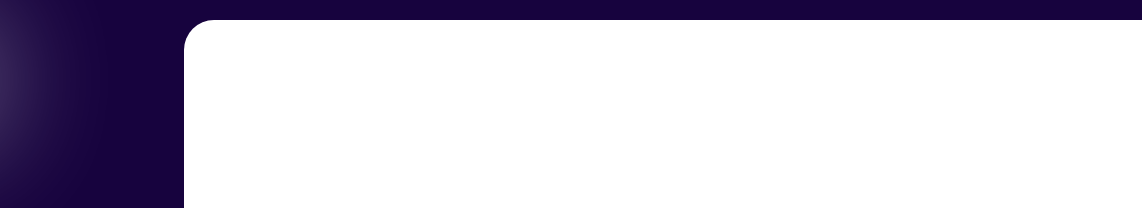
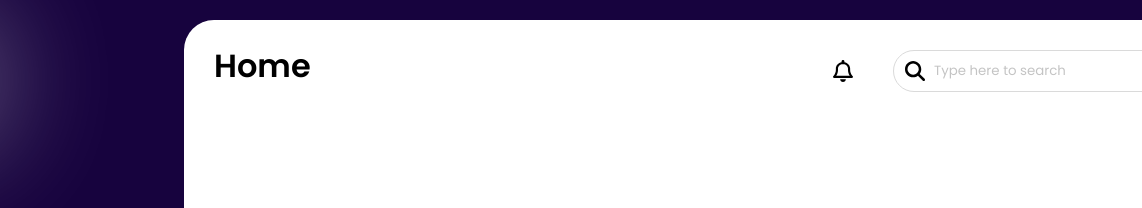
Before and after one commit to ArtmMtvnko/Admin-Dashboard, a website built with webpack: page src/index.html in a window 1280 px wide. Shown: the top 208 px of the page, 138-1280 px from the left. Built offline with nearby package versions, Linux system fonts and the light colour scheme; what wavesurfer.js would draw is missing.

Commit message:
Made simple design of main__header
Arrenger elements of header and give them
simple styles.

```diff
--- a/src/index.html
+++ b/src/index.html
@@ -68,9 +68,14 @@
             </aside>
             <main>
                 <header class="main__header">
-                    <div class="header__title"></div>
-                    <div class="header__notification"></div>
-                    <div class="header__search-bar"></div>
+                    <div class="header__title">Home</div>
+                    <div class="search-bar__wrap">
+                        <img class="header__notification" src="assets/icons/bell-regular.svg" alt="Bell">
+                        <div class="header__search-bar">
+                            <img class="header__magnifying-glass" src="assets/icons/magnifying-glass-solid.svg" alt="">
+                            <input type="text" name="search-bar" placeholder="Type here to search">
+                        </div>
+                    </div>
                 </header>
                 <section class="main__advertising">
 
--- a/src/styles/index.scss
+++ b/src/styles/index.scss
@@ -1,4 +1,4 @@
-@import url('https://fonts.googleapis.com/css2?family=Poppins:wght@100;200;400;500;700&display=swap');
+@import url('https://fonts.googleapis.com/css2?family=Poppins:wght@100;200;400;500;600;700&display=swap');
 @import "./null-styles.scss";
 @import "./aside.scss";
 @import "./main.scss";
--- a/src/styles/main.scss
+++ b/src/styles/main.scss
@@ -1,5 +1,54 @@
 main {
+    display: grid;
+    grid-template: auto 1fr auto auto / 5fr 3fr;
+
     margin: 0 0 0 30px;
+    padding: 30px;
     border-radius: 30px;
     background-color: #fff;
 }
+
+.main__header {
+    grid-column: 1 / -1;
+
+    display: grid;
+    grid-template: 1fr / 5fr 3fr;
+
+    .header__title {
+        font-size: 32px;
+        font-weight: 600;
+    }
+
+    .search-bar__wrap {
+        display: flex;
+        align-items: center;
+        justify-content: end;
+        height: fit-content;
+
+        .header__notification {
+            width: 20px;
+            margin: 0 20px;
+        }
+
+        .header__search-bar {
+            display: flex;
+            align-items: center;
+
+            .header__magnifying-glass {
+                width: 20px;
+                transform: translateX(32px);
+            }
+
+            input[type="text"] {
+                padding: 10px 20px 10px 40px;
+                border: 1px solid #dadada;
+                border-radius: 30px;
+
+                &::placeholder {
+                    color: #c4c4c4;
+                }
+            }
+        }
+    }
+
+}
```
Also changed, not shown: src/assets/icons/bell-regular.svg (added), src/assets/icons/magnifying-glass-solid.svg (added).
